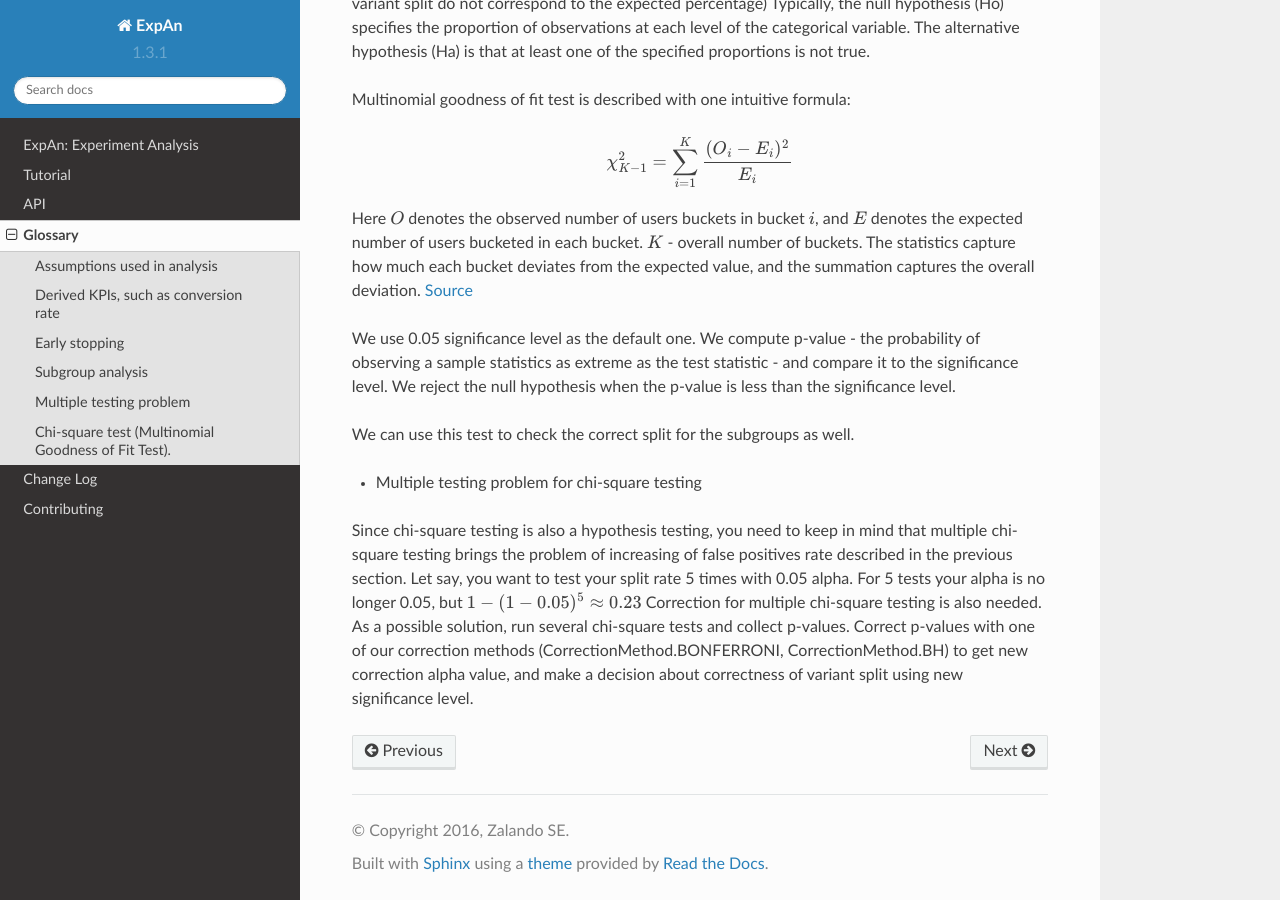
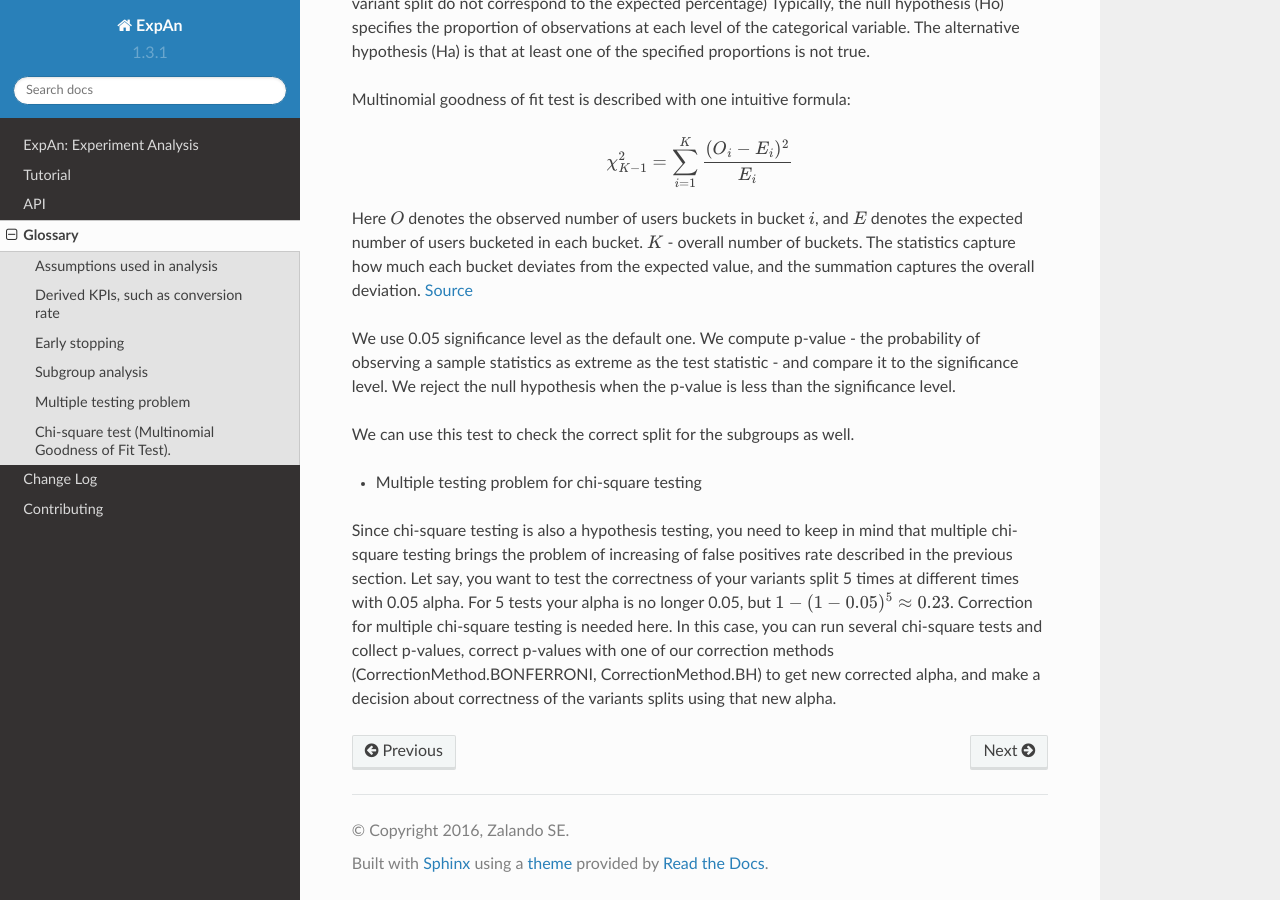
Before and after one commit to zalando/expan, a Sphinx documentation site: the page built from docs/glossary.rst, in a window 1280 px wide and 900 px high, scrolled down 3584 px. Built offline with Sphinx 7.4.7 and the Read the Docs theme 2.0.0, drawn with Linux system fonts in a browser that asks for light colours.

Commit message:
Added some more documentation for completeness

```diff
--- a/docs/glossary.rst
+++ b/docs/glossary.rst
@@ -172,11 +172,10 @@ We can use this test to check the correct split for the subgroups as well.
 
 * Multiple testing problem for chi-square testing
 
-Since chi-square testing is also a hypothesis testing, you need to keep in mind that
-multiple chi-square testing brings the problem of increasing of false positives rate
-described in the previous section. Let say, you want to test your split rate 5 times with 0.05 alpha. For 5 tests
-your alpha is no longer 0.05, but :math:`1 - (1 - 0.05)^{5} \approx 0.23`
-Correction for multiple chi-square testing is also needed.
-As a possible solution, run several chi-square tests and collect p-values. Correct p-values with one of our correction
-methods (CorrectionMethod.BONFERRONI, CorrectionMethod.BH) to get new correction alpha value, and make a decision
-about correctness of variant split using new significance level.
+Since chi-square testing is also a hypothesis testing, you need to keep in mind that multiple chi-square testing brings
+the problem of increasing of false positives rate described in the previous section.
+Let say, you want to test the correctness of your variants split 5 times at different times with 0.05 alpha.
+For 5 tests your alpha is no longer 0.05, but :math:`1 - (1 - 0.05)^{5} \approx 0.23`. Correction for multiple chi-square testing is needed here.
+In this case, you can run several chi-square tests and collect p-values, сorrect p-values with one of our correction
+methods (CorrectionMethod.BONFERRONI, CorrectionMethod.BH) to get new corrected alpha, and make a decision
+about correctness of the variants splits using that new alpha.
```
